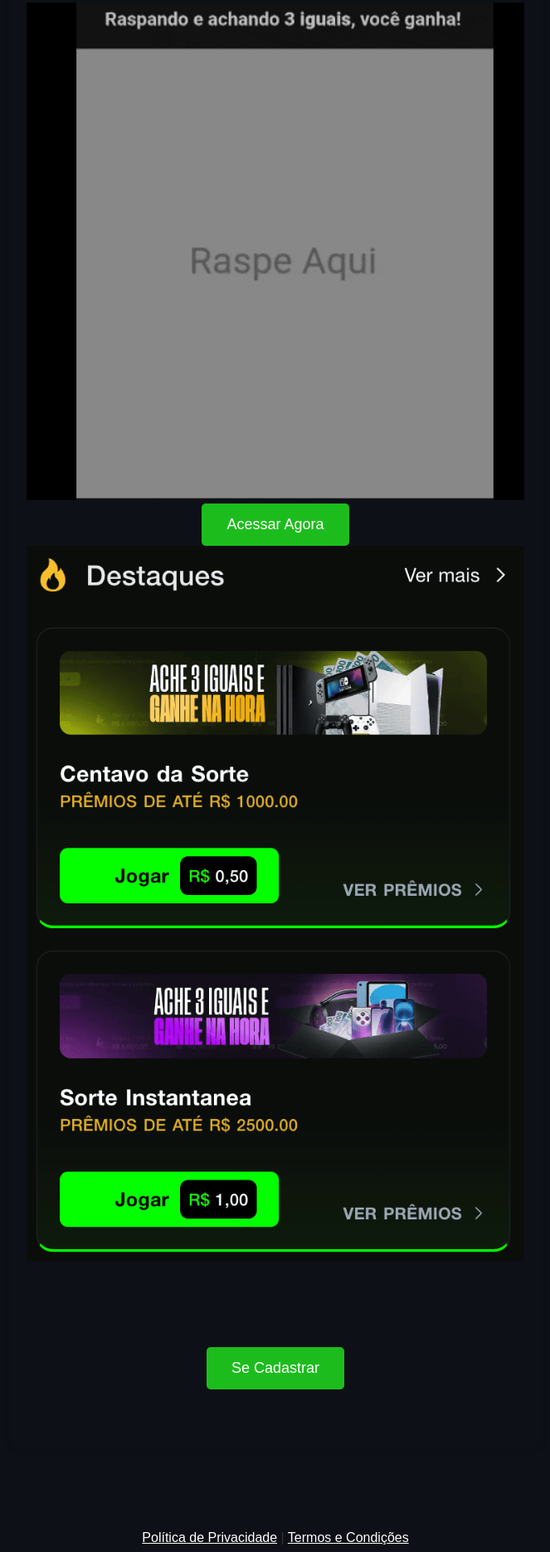
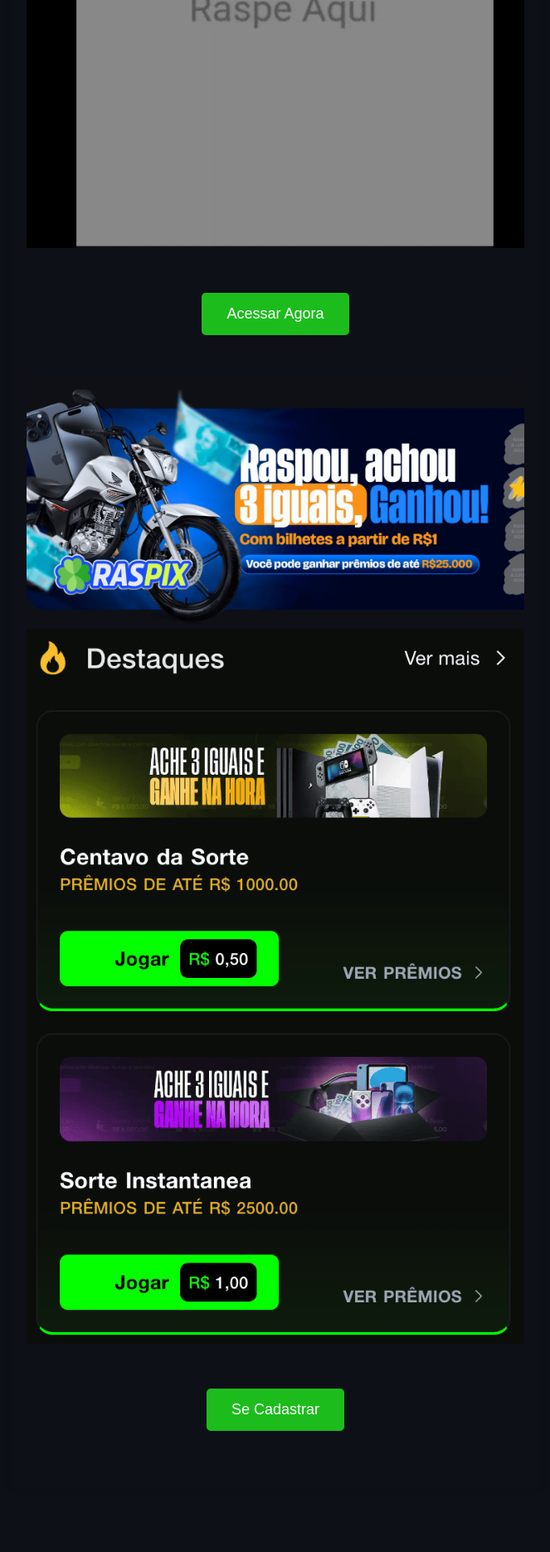
Before and after one commit to onomadeglobal/raspadinha-daniele, a plain HTML site: page link.html in a window 1280 px wide. Shown: the part 421-2292 px from the top of the page at 83% size, without its empty margins (308-971 px from the left). Drawn offline with Linux system fonts and the light colour scheme.

Commit message:
Update link.html

```diff
--- a/link.html
+++ b/link.html
@@ -2,19 +2,21 @@
 <html lang="pt-BR">
 <head>
 
-<!-- Google Tag Manager -->
+
+
+
+  <!-- Google Tag Manager -->
 <script>(function(w,d,s,l,i){w[l]=w[l]||[];w[l].push({'gtm.start':
 new Date().getTime(),event:'gtm.js'});var f=d.getElementsByTagName(s)[0],
 j=d.createElement(s),dl=l!='dataLayer'?'&l='+l:'';j.async=true;j.src=
 'https://www.googletagmanager.com/gtm.js?id='+i+dl;f.parentNode.insertBefore(j,f);
-})(window,document,'script','dataLayer','GTM-PD2CR877');</script>
+})(window,document,'script','dataLayer','GTM-58R9M9B8');</script>
 <!-- End Google Tag Manager -->
-
 
   <meta charset="UTF-8">
   <meta name="viewport" content="width=device-width, initial-scale=1">
-  <title>Oportunidade Exclusiva</title>
-  <link rel="canonical" href="https://jogodacobra.info/link.html"/>
+  <title>Faça já seu Cadastro</title>
+  <link rel="canonical" href="https://chatmoney.academy/link.html"/>
   <style>
     body {
       font-family: Arial, sans-serif;
@@ -77,10 +79,8 @@ j=d.createElement(s),dl=l!='dataLayer'?'&l='+l:'';j.async=true;j.src=
 
 </head>
 <body>
-
-
 <!-- Google Tag Manager (noscript) -->
-<noscript><iframe src="https://www.googletagmanager.com/ns.html?id=GTM-PD2CR877"
+<noscript><iframe src="https://www.googletagmanager.com/ns.html?id=GTM-58R9M9B8"
 height="0" width="0" style="display:none;visibility:hidden"></iframe></noscript>
 <!-- End Google Tag Manager (noscript) -->
 
@@ -117,18 +117,21 @@ height="0" width="0" style="display:none;visibility:hidden"></iframe></noscript>
   <div class="container">
 
 
+     <a href="https://link.jogodacobra.info/">
+    <img src="demo.gif" width="100%" />
+     </a>
+    <div style="padding:25px;"></div>
+
+    <a href="https://link.jogodacobra.info/" class="btn">Acessar Agora</a>
+    <div style="padding:25px;"></div>
     <img src="banner.png" width="100%" />
-    <img src="demo.gif" width="100%" />
 
-
-    <a href="https://link.jogodacobra.info/tMcmv64S" class="btn">Acessar Agora</a>
-
-    <a href="https://link.jogodacobra.info/tMcmv64S">
+    <a href="https://link.jogodacobra.info/">
 
      <img src="print.png" width="100%" />
     </a>
 
-    <div style="padding:50px;"></div>
+    <div style="padding:25px;"></div>
 
 
 
```
